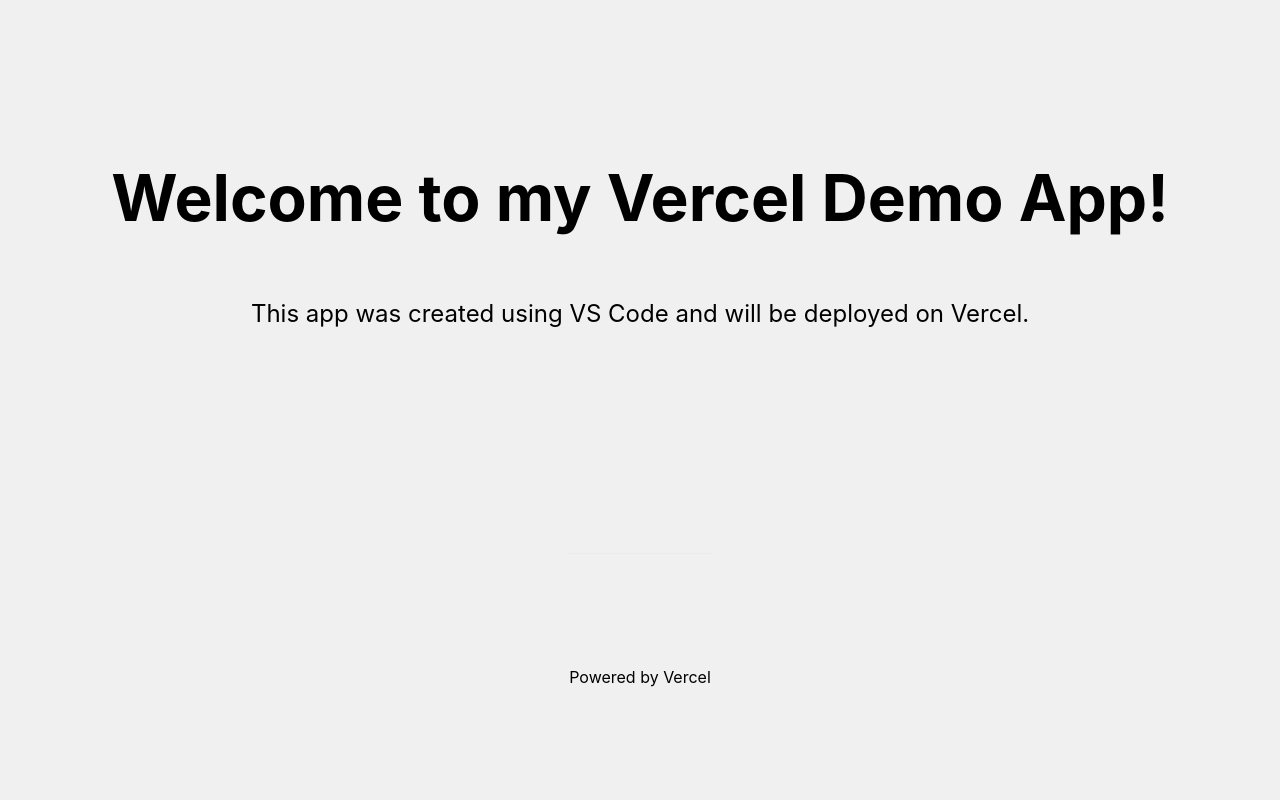
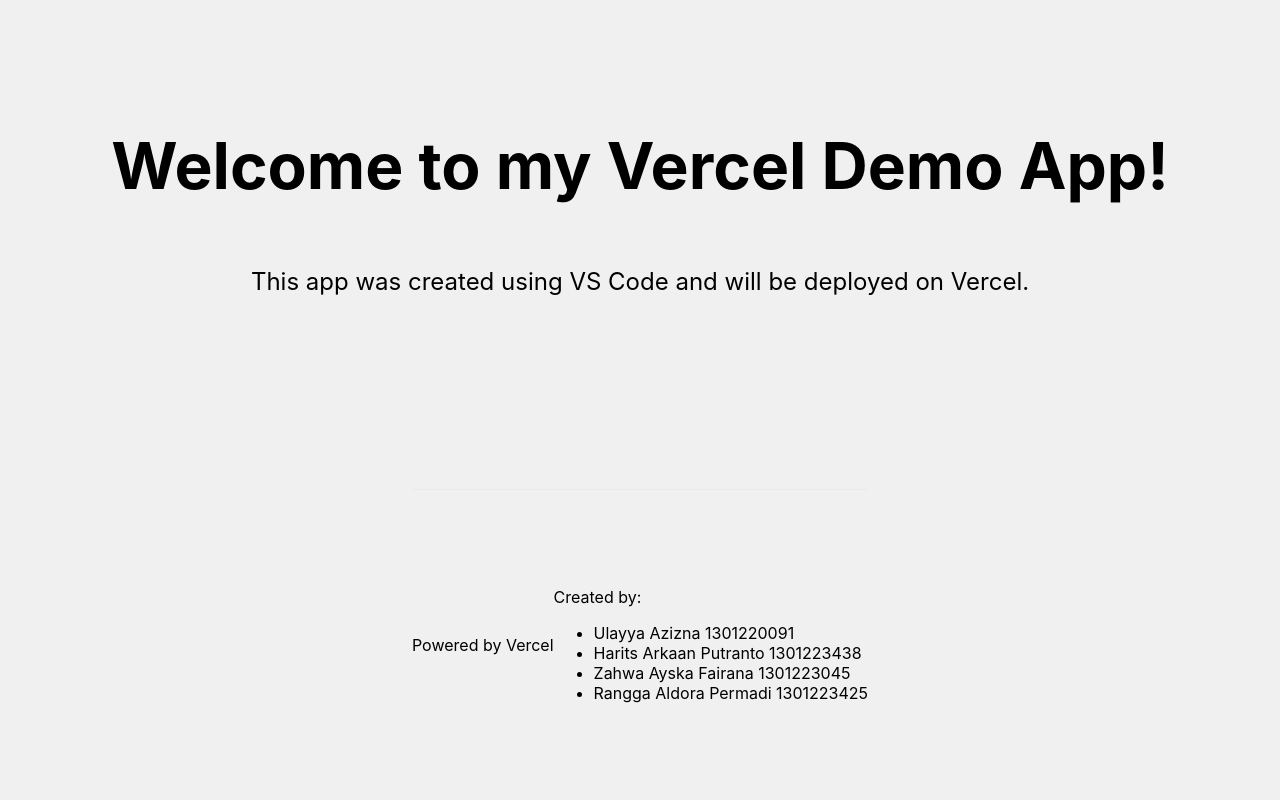
Before and after one commit to HaritsArkaan/tugas12sister, a website: page index.html in a window 1280 px wide. Drawn offline with Linux system fonts and the light colour scheme.

Commit message:
Update index.html

```diff
--- a/index.html
+++ b/index.html
@@ -25,6 +25,15 @@
       <a href="https://vercel.com" target="_blank" rel="noopener noreferrer">
         Powered by Vercel
       </a>
+      <div class="created-by">
+        <p>Created by:</p>
+        <ul>
+          <li>Ulayya Azizna 1301220091</li>
+          <li>Harits Arkaan Putranto 1301223438</li>
+          <li>Zahwa Ayska Fairana 1301223045</li>
+          <li>Rangga Aldora Permadi 1301223425</li>
+        </ul>
+      </div>
     </footer>
   </div>
 </body>
```
